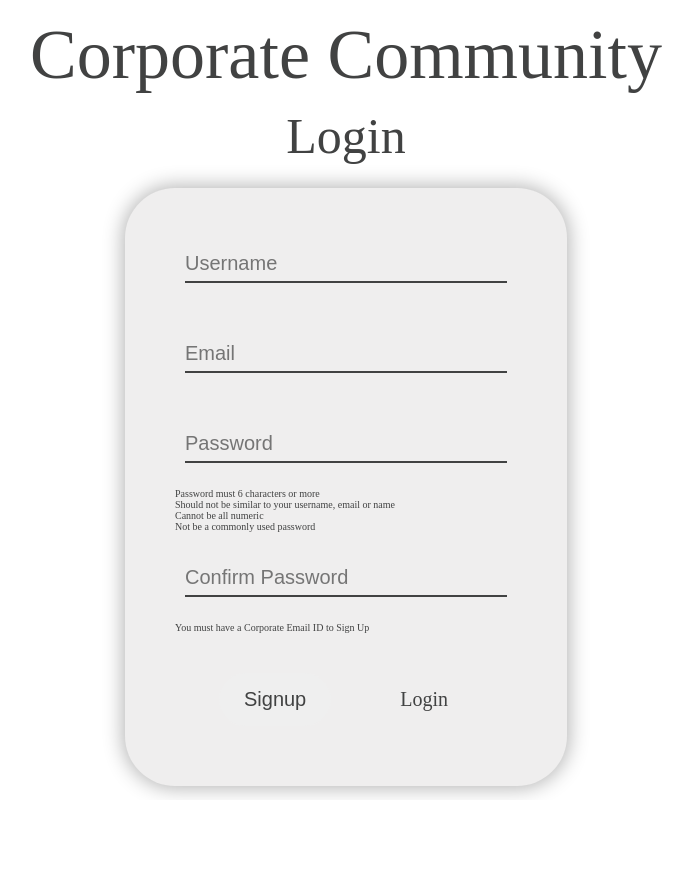
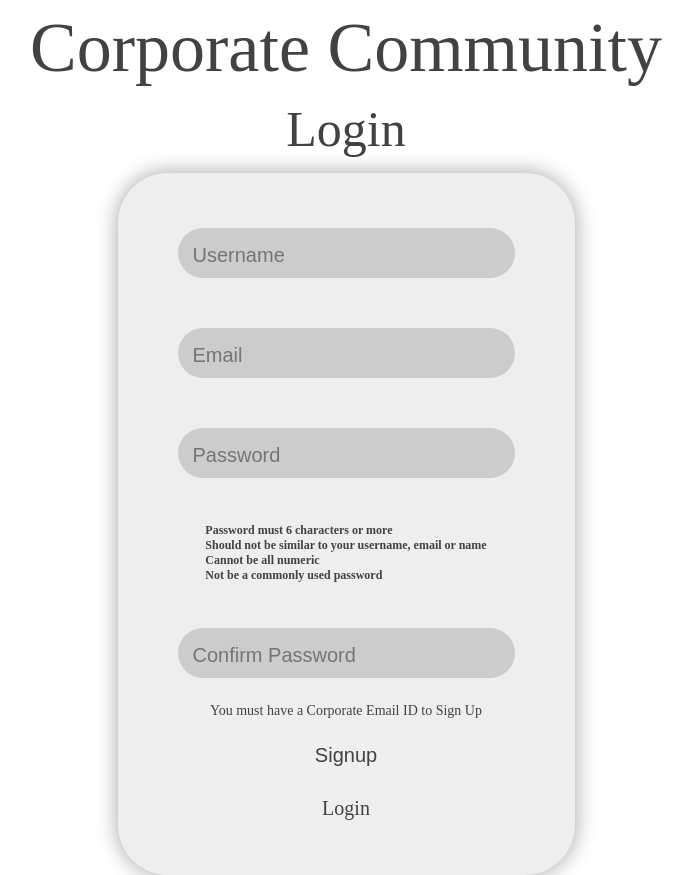
Before and after one commit to alangaurav/csocial, a Django app: page /signup/ in a window 1280 px wide. Shown: the whole page, without its empty margins (294-987 px from the left). Before the commit the page ends 797 px from the top, so only its background shows below. Run offline with Django 5.2, Linux system fonts and the light colour scheme.

Commit message:
csocial: static: css: New CSS builds.
Built 13/03/2024

Signed-off-by: Alan Gaurav <alangaurav@gmail.com>

```diff
--- a/csocials/static/css/style.css
+++ b/csocials/static/css/style.css
@@ -26,6 +44,18 @@ a {
   color: inherit;
 }
 
+.helper-text {
+  display: flex;
+  font-size: 1.4rem;
+  flex-direction: column;
+  margin: auto;
+}
+.helper-text--password {
+  font-size: 1.2rem;
+  font-weight: 600;
+  padding: 2rem 0;
+}
+
 .form-container {
   min-height: 25rem;
   background-color: #EFEEEE;
@@ -46,6 +76,32 @@ a {
   margin: 1.5rem 0;
   padding: 1rem;
   position: relative;
+}
+.form-group input[type=text].input--login,
+.form-group input[type=email].input--login,
+.form-group input[type=password].input--login {
+  background-color: #CCCCCC;
+  border-radius: 3rem;
+  border: none;
+  height: 5rem;
+  outline: none;
+  font-size: 2.5rem;
+  color: #414242;
+  padding-left: 1.5rem;
+}
+.form-group input[type=text].input--login::placeholder,
+.form-group input[type=email].input--login::placeholder,
+.form-group input[type=password].input--login::placeholder {
+  opacity: 1;
+  font-size: 2rem;
+  transition: all 0.5s ease;
+}
+.form-group input[type=text].input--login:focus, .form-group input[type=text].input--login:active,
+.form-group input[type=email].input--login:focus,
+.form-group input[type=email].input--login:active,
+.form-group input[type=password].input--login:focus,
+.form-group input[type=password].input--login:active {
+  border-bottom: none;
 }
 .form-group input[type=text],
 .form-group input[type=email],
@@ -127,8 +183,9 @@ a {
   margin: 3rem 0 2rem 0;
   padding: 1rem 0;
   display: flex;
-  flex-direction: row;
+  flex-direction: column;
   justify-content: space-evenly;
+  margin: auto;
 }
 .form-group select {
   appearance: none;
```
Also changed, not shown: other parts of csocials/static/css/style.css (+55 -0 lines), 1 other file. Lines whose indentation alone changed are shown as unchanged.
